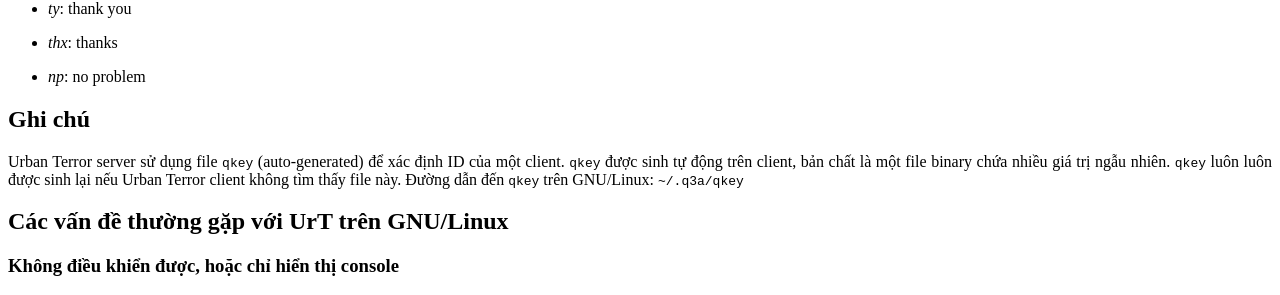
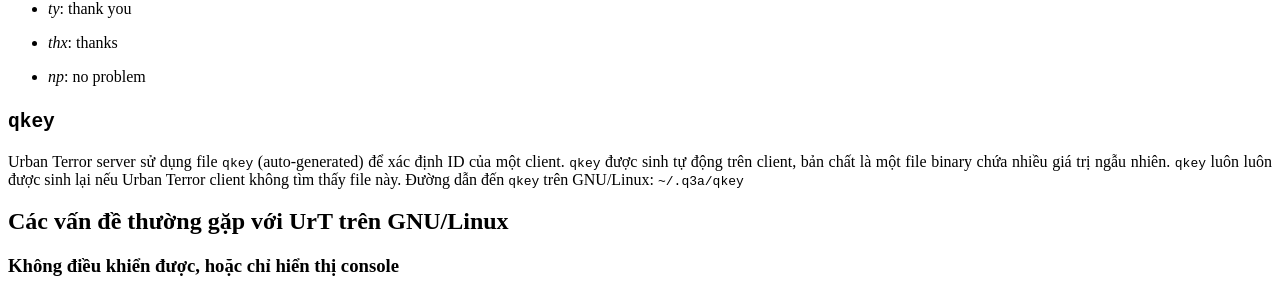
Before and after one commit to cmpitg/cmpitg.github.com, a Jekyll site: the page built from guides-vi/urt.md, in a window 1280 px wide. Shown: the part 637-932 px from the top of the page. Built offline with Jekyll 4.4.1, drawn with Linux system fonts in a browser that asks for light colours; Markdown is read by kramdown in place of the engine named in the settings; comment, search, counter and statistics services are not loaded.

Commit message:
Change UrT guide

```diff
--- a/guides-vi/urt.md
+++ b/guides-vi/urt.md
@@ -36,7 +36,7 @@
 
 * *np*: no problem
 
-## Ghi chú
+## `qkey`
 
 Urban Terror server sử dụng file `qkey` (auto-generated) để xác định
 ID của một client.  `qkey` được sinh tự động trên client, bản chất là
```
